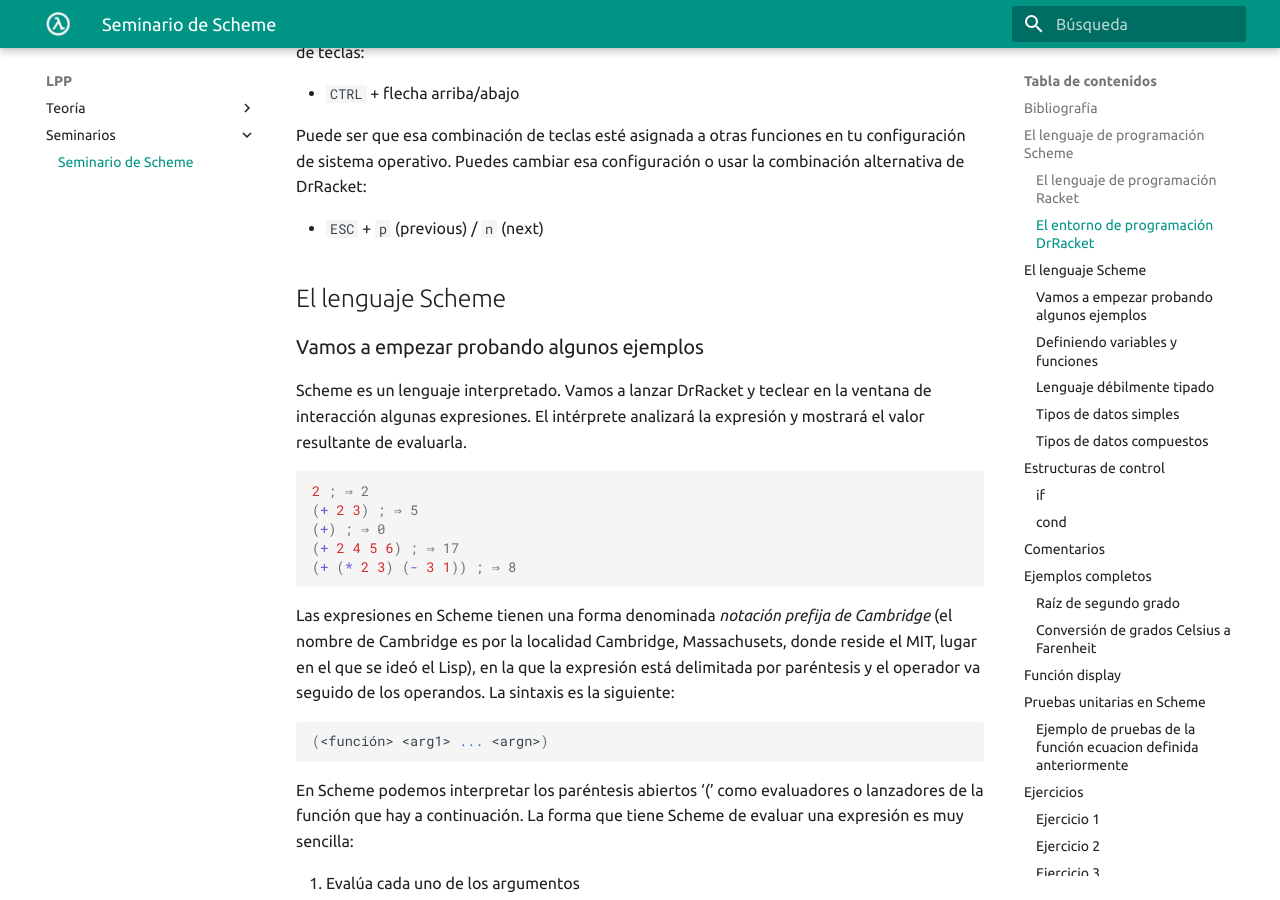
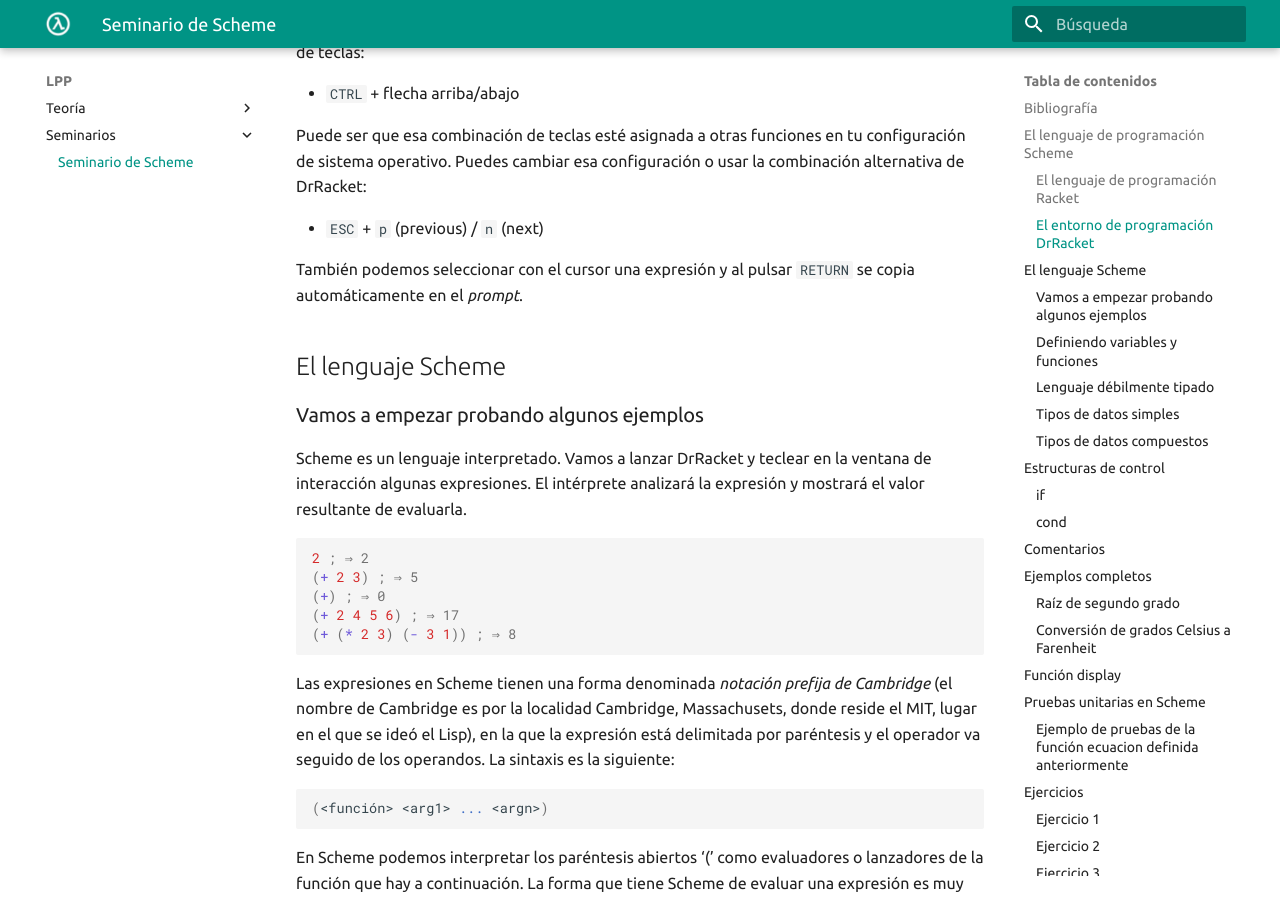
Before and after one commit to domingogallardo/apuntes-lpp, an MkDocs documentation site: the page built from docs/seminarios/seminario1-scheme/seminario1-scheme.md, in a window 1280 px wide and 900 px high, scrolled down 3953 px. Built offline with MkDocs 1.6.1 and Material for MkDocs 9.7.7, drawn with Linux system fonts in a browser that asks for light colours; formulas are drawn with MathJax 3.

Commit message:
Seleccionar expresión con el cursor

```diff
--- a/docs/seminarios/seminario1-scheme/seminario1-scheme.md
+++ b/docs/seminarios/seminario1-scheme/seminario1-scheme.md
@@ -134,6 +134,9 @@ funciones en tu configuración de sistema operativo. Puedes cambiar esa
 configuración o usar la combinación alternativa de DrRacket:
 
 - `ESC` + `p` (previous) / `n` (next)
+
+También podemos seleccionar con el cursor una expresión y al pulsar
+`RETURN` se copia automáticamente en el _prompt_.
 
 ## El lenguaje Scheme
 
```
